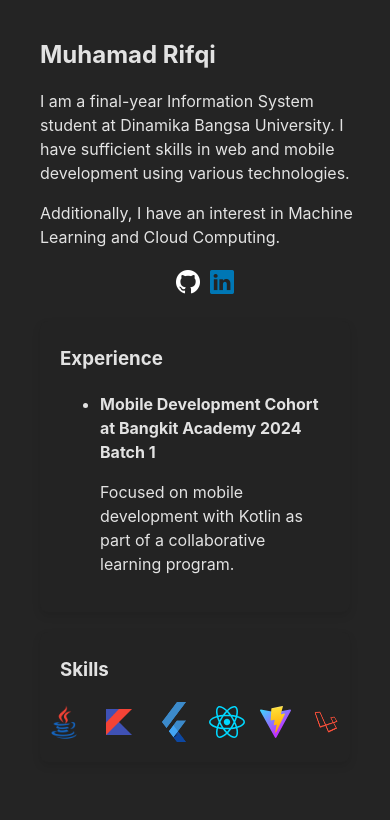
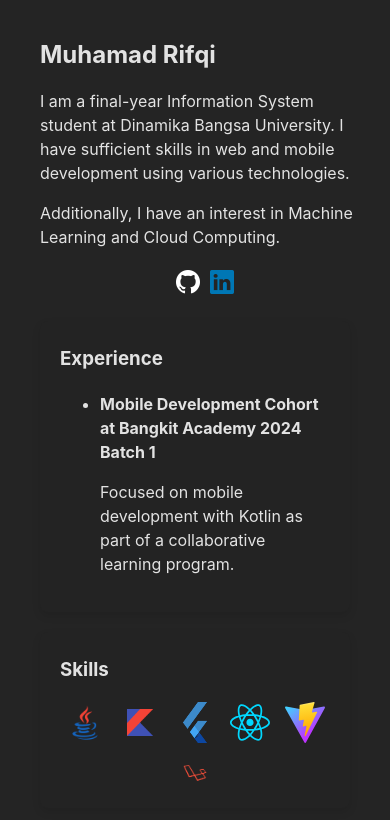
Before and after one commit to MuhamadRifkii/MuhamadRifkii.github.io, a React (Vite) app: page / in a window 390 px wide. Shown: the part 2688-3508 px from the top of the page. Built offline with nearby package versions, Linux system fonts and the light colour scheme.

Commit message:
adjust skill icon wrap on small display

```diff
--- a/src/styles/About.css
+++ b/src/styles/About.css
@@ -103,7 +103,9 @@
 
   .skills-icons {
     display: flex;
+    flex-wrap: wrap;
     justify-content: center;
+    overflow: hidden;
     gap: 15px;
   }
 
```
